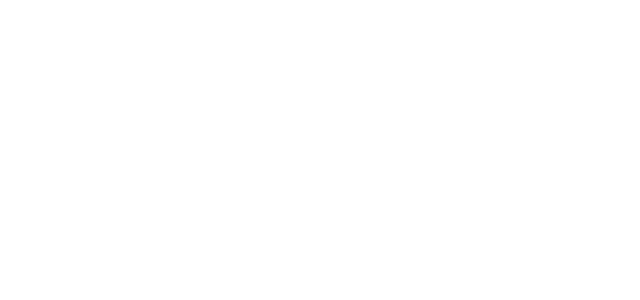
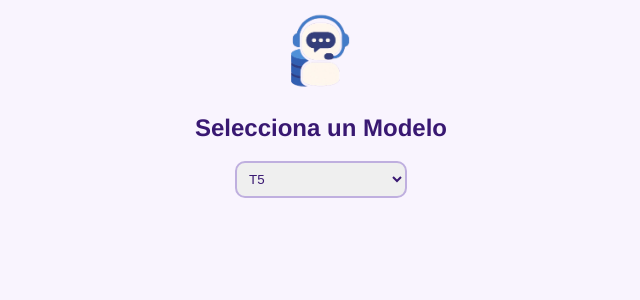
Before and after one commit to JesusAdrianP/SQL_web_assistant_front, a Vue app: page /select_model in a window 1280 px wide. Before the commit this address had no page. Shown: the top 300 px of the page, without its empty margins (319-959 px from the left). Built offline with nearby package versions, Linux system fonts and the light colour scheme.

Commit message:
adding styles to views

```diff
--- a/package.json
+++ b/package.json
@@ -11,7 +11,8 @@
     "axios": "^1.9.0",
     "core-js": "^3.8.3",
     "vue": "^3.2.13",
-    "vue-router": "^4.5.1"
+    "vue-router": "^4.5.1",
+    "vuex": "^4.1.0"
   },
   "devDependencies": {
     "@babel/core": "^7.12.16",
--- a/src/App.vue
+++ b/src/App.vue
@@ -16,13 +16,17 @@
   -moz-osx-font-smoothing: grayscale;
   text-align: center;
   color: #2c3e50;
+  height: 100%;
 }
 body {
   margin: 0px;
   font-family: 'Times New Roman', Times, serif;
+  height: 100%;
+}
+html {
+  height: 100%;
 }
 img {
   width: 10%;
-  height: 10%;
 }
 </style>
--- a/src/main.js
+++ b/src/main.js
@@ -2,7 +2,9 @@
 import {createApp} from 'vue'
 import App from './App.vue'
 import router from './router'
+import store from './store/store.js'
 
 const app = createApp(App)
 app.use(router)
+app.use(store)
 app.mount('#app')
--- a/src/router/index.js
+++ b/src/router/index.js
@@ -3,6 +3,7 @@
 import InicioView from '../views/Inicio.vue'
 import ChatView from '../views/ChatView.vue'
 import DatabaseConnection from '../views/DatabaseConnection.vue'
+import SelectModel from '../views/SelectModel.vue'
 
 const routes = [
   {
@@ -19,6 +20,11 @@
     path: '/db_connection',
     name: 'DatabaseConnection',
     component: DatabaseConnection
+  },
+  {
+    path: '/select_model',
+    name: 'SelectModel',
+    component: SelectModel
   }
 ]
 
--- a/src/store/store.js
+++ b/src/store/store.js
@@ -1,11 +1,22 @@
-import Vue from 'vue'
-import Vuex from 'vuex'
-const { url } = require('../config/config.js')
-const axios = require('axios')
-axios.defaults.baseURL = url
+import {createStore} from 'vuex'
 
-Vue.use(Vuex)
+const store = createStore({
+    state:{
+        SelectModel: null,
+    },
+    mutations:{
+        setSelectModel(state, model) {
+            state.SelectModel = model
+        },
+    },
+    actions: {
+        updateSelectModel({ commit }, model) {
+            commit('setSelectModel', model)
+        }
+    },
+    getters: {
+        getSelectedModel: (state) => state.SelectModel,
+    }
+})
 
-const store = new Vuex.Store({
-
-})
+export default store;
--- a/src/views/ChatView.vue
+++ b/src/views/ChatView.vue
@@ -105,13 +105,13 @@
 }
 
 .messages .user p {
-    background-color: #d1e7dd;
-    color: #0f5132;
+    background-color: #6A1B9A;
+    color: #fff;
 }
 
 .messages .bot p {
-    background-color: #f8d7da;
-    color: #842029;
+    background-color: #fae5e6;
+    color: #6A1B9A;
 }
 
 .input-container {
@@ -131,7 +131,7 @@
 
 button {
     padding: 10px 20px;
-    background-color: #007bff;
+    background-color: #6A1B9A;
     color: #fff;
     border: none;
     border-radius: 4px;
--- a/src/views/DatabaseConnection.vue
+++ b/src/views/DatabaseConnection.vue
@@ -1,4 +1,9 @@
-<template>
+<template >
+    <!-- Logo -->
+    <div class="logo-title rounded-xl p-6 mb-6" style="background-color: #573672;">
+        <img src="@/assets/logoapp.png" alt="SQL Assistant Logo" class="logo-app w-40 mx-auto" />
+    </div>
+    <div class="form-container">
         <div class="database-connection">
             <h1>Conecta tu base de datos</h1>
             <form @submit.prevent="submitForm">
@@ -22,6 +27,7 @@
             </form>
             <p v-if="errorMessage" class="error-message">{{ errorMessage }}</p>
         </div>
+    </div>
 </template>
 
 <script>
@@ -43,7 +49,7 @@
     },
     methods: {
         goToView () {
-            this.$router.push({ name: 'ChatView' })
+            this.$router.push({ name: 'SelectModel' })
         },
         async submitForm() {
             try {
@@ -103,4 +109,9 @@
     margin-top: 15px;
     font-weight: bold;
 }
+
+.form-container {
+    background-color: #573672;
+    height: 100%;
+}
 </style>
--- a/src/views/Inicio.vue
+++ b/src/views/Inicio.vue
@@ -121,6 +121,14 @@
     padding: 15px;
     border-radius: 10px;
     border: none;
+    cursor: pointer;
+}
+
+.purple-button:hover {
+  background-color: #7d42a2;
+  border-color: #7d42a2;
+  box-shadow: 0 4px 8px rgba(0, 0, 0, 0.2);
+  transform: translateY(-3px);
 }
 
 .app-features {
--- /dev/null
+++ b/src/views/SelectModel.vue
@@ -0,0 +1,76 @@
+<template>
+    <div class="select-model-container">
+        <div class="logo-title rounded-xl p-6 mb-6">
+            <img src="@/assets/logosinfondo.png" alt="SQL Assistant Logo" class="logo-app w-40 mx-auto" />
+      </div>
+        <h2>Selecciona un Modelo</h2>
+        <!-- Dropdown para seleccionar el modelo -->
+         <select v-model="selectedModel" @change="handleModelChange">
+            <option disabled value="">Selecciona un modelo</option>
+            <option value="t5">T5</option>
+            <option value="gemini">Gemini</option>
+        </select>
+        <div v-if="loading">Cargando...</div>
+        <div v-if="error" class="error">Error: {{ error }}</div>
+        <div v-if="responseData">
+            <pre>{{ responseData }}</pre>
+        </div>
+    </div>
+</template>
+
+<script>
+import { mapActions } from 'vuex';
+
+export default {
+  data() {
+    return {
+      selectedModel: 't5', // Valor por defecto
+      loading: false,
+      error: null,
+      responseData: null,
+    };
+  },
+  methods: {
+    ...mapActions(['updateSelectedModel']), // Si estás usando Vuex para manejar el estado global
+    async handleModelChange() {
+        this.loading = true;
+        this.error = null; // Limpiar el error anterior
+      // Limpiar el estado antes de hacer la nueva solicitud
+      try {
+        this.updateSelectedModel(this.selectedModel);
+      } catch (error) {
+        this.error = 'Error al actualizar el modelo.';
+        console.log(error);
+      } finally {
+        this.loading = false;
+      }
+    },
+  }
+};
+</script>
+
+<style scoped>
+.error {
+  color: red;
+}
+
+.select-model-container {
+  background-color: #f9f4fe;
+  height: 100vh;;
+}
+
+.select-model-container h2 {
+  color: #391872;
+}
+
+.select-model-container select {
+  color: #391872;
+  border-radius: 10px;
+  border: 2px solid #bfafdf;
+  padding: 8px;
+}
+
+.select-model-container select:focus {
+  border: 2px solid #391872;
+}
+</style>
```
Also changed, not shown: src/assets/logosinfondo.png (added), 1 other file (tests, documents, lock files or other folders). Lines whose indentation alone changed are shown as unchanged.
